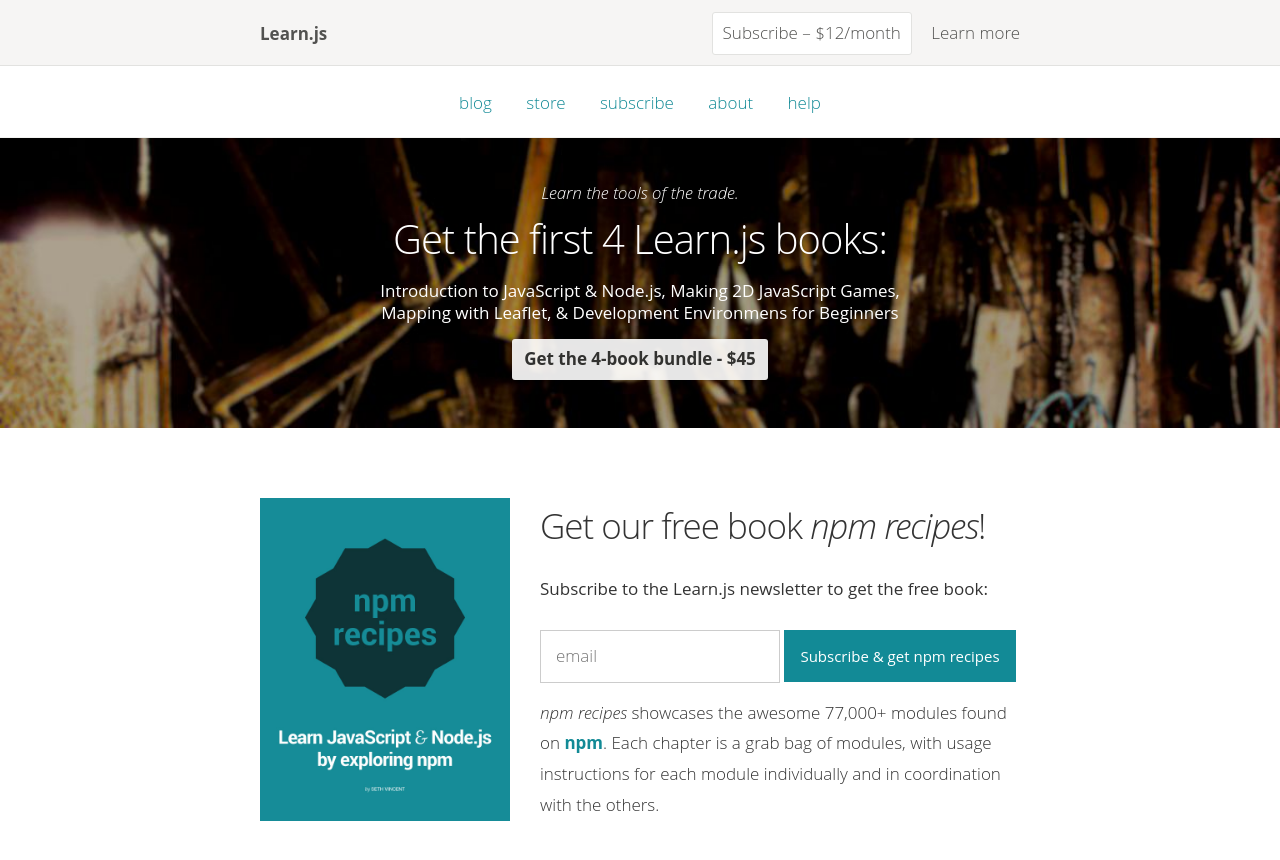
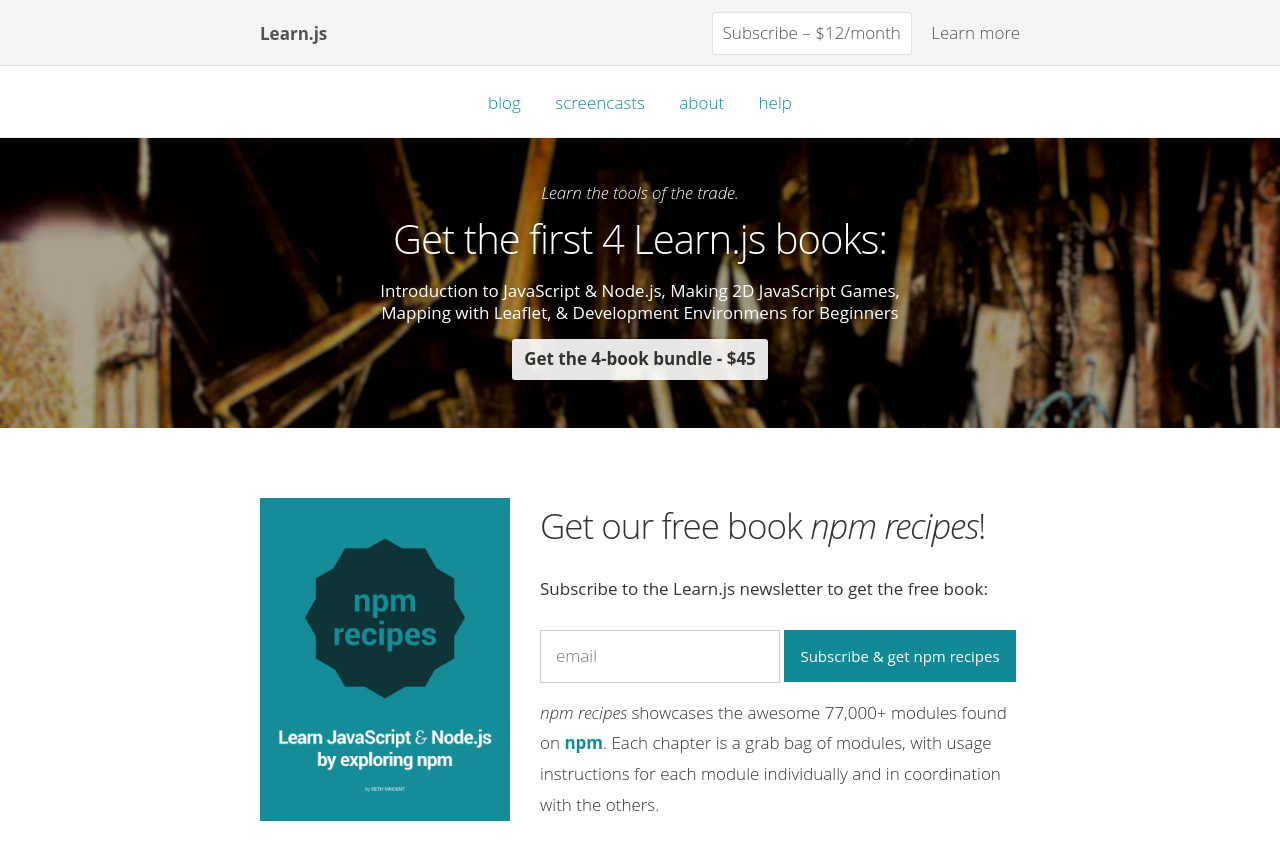
Before and after one commit to learn-js/learn-js.github.com, a Jekyll site: the page built from index.html, in a window 1280 px wide and 900 px high. Shown: the top 860 px of the window. Built offline with Jekyll 4.4.1, drawn with Linux system fonts in a browser that asks for light colours.

Commit message:
improve nav

```diff
--- a/_includes/top-nav.html
+++ b/_includes/top-nav.html
@@ -4,10 +4,7 @@
       <a href="{{ site.baseurl }}/blog">blog</a>
     </li>
     <li>
-      <a href="{{ site.baseurl }}/">store</a>
-    </li>
-    <li>
-      <a href="https://subscribe.learnjs.io">subscribe</a>
+      <a href="{{ site.baseurl }}/">screencasts</a>
     </li>
     <li>
       <a href="{{ site.baseurl }}/about">about</a>
```
